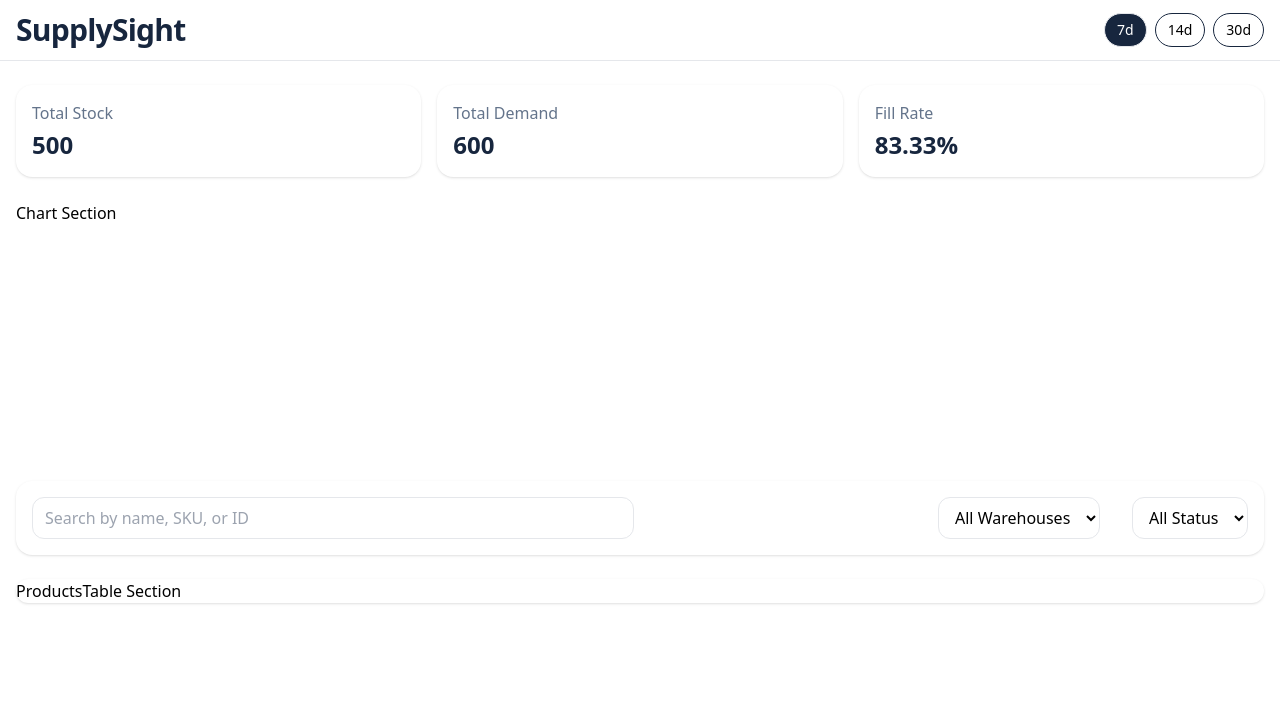
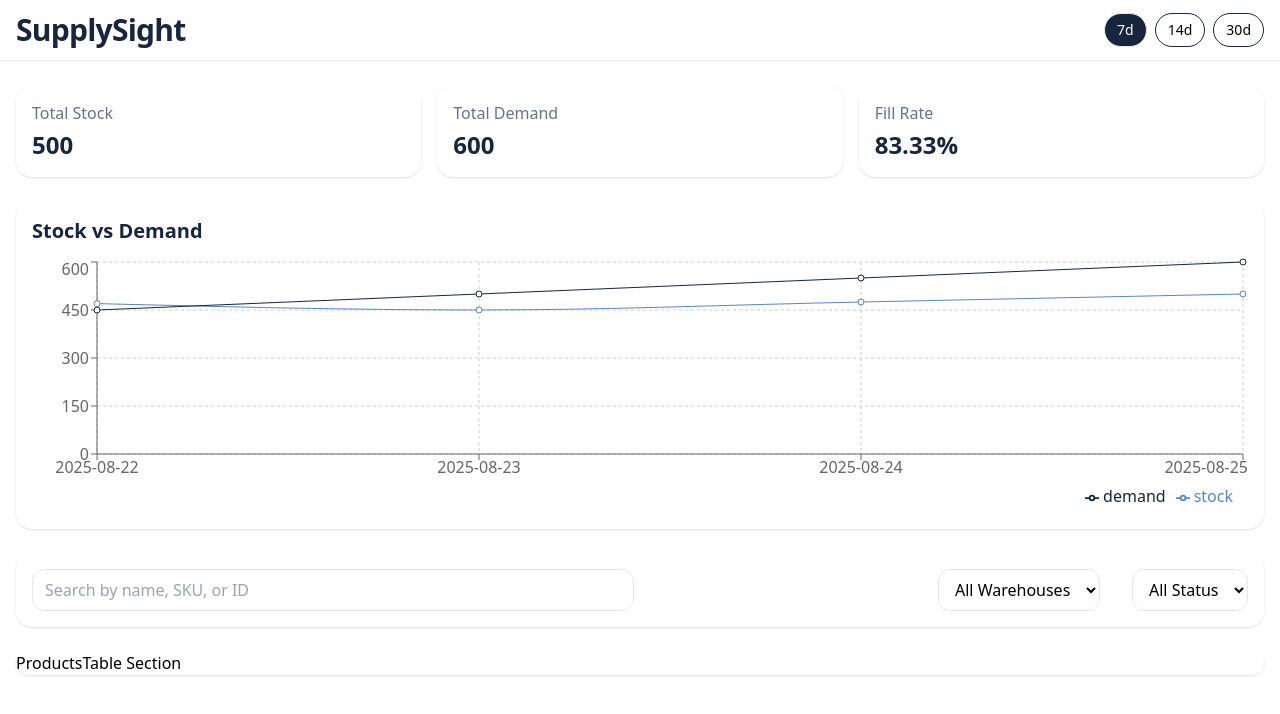
Before and after one commit to guptamayank9827/supply-sight-dashboard, a React (Vite) app in the folder client/: page / in a window 1280 px wide. Shown: the top 714 px of the page. Built offline with nearby package versions, Linux system fonts and the light colour scheme.

Commit message:
added TrendChart component

```diff
--- a/client/package.json
+++ b/client/package.json
@@ -11,7 +11,8 @@
   },
   "dependencies": {
     "react": "^19.1.1",
-    "react-dom": "^19.1.1"
+    "react-dom": "^19.1.1",
+    "recharts": "^3.1.2"
   },
   "devDependencies": {
     "@eslint/js": "^9.33.0",
--- a/client/src/App.tsx
+++ b/client/src/App.tsx
@@ -6,7 +6,7 @@ import TrendChart from './components/TrendChart';
 import Filters from './components/Filters';
 import ProductsTable from './components/ProductsTable';
 
-import {StatusType} from './types/types';
+import { StatusType, PointType } from './types/types';
 
 const DEFAULT_RANGE = 7;
 
@@ -23,6 +23,13 @@ const DUMMY_WAREHOUSES = [
   "PNQ-C"
 ];
 
+const DUMMY_CHARTPOINTS:PointType[] = [
+  { date: "2025-08-22", stock: 470, demand: 450 },
+  { date: "2025-08-23", stock: 450, demand: 500 },
+  { date: "2025-08-24", stock: 475, demand: 550 },
+  { date: "2025-08-25", stock: 500, demand: 600 }
+];
+
 function App() {
   // state
   const [range, setRange] = useState<number>(DEFAULT_RANGE);
@@ -32,6 +39,7 @@ function App() {
 
   const kpis = DUMMY_KPIS;
   const warehouses = DUMMY_WAREHOUSES;
+  const chartPoints = DUMMY_CHARTPOINTS;
 
   return(
     <div className="min-h-screen">
@@ -44,7 +52,12 @@ function App() {
           <KPICards totalStock={kpis.totalStock} totalDemand={kpis.totalDemand} fillRate={kpis.fillRate} />
         }
 
-        <TrendChart />
+        {chartPoints &&
+          <div className="bg-white rounded-2xl p-4 shadow">
+              <h2 className="text-brandBlue text-xl font-semibold mb-3">Stock vs Demand</h2>
+              <TrendChart points={chartPoints} />
+          </div>
+        }
 
         <Filters
           search={search}
--- a/client/src/components/TrendChart.tsx
+++ b/client/src/components/TrendChart.tsx
@@ -1,7 +1,27 @@
-export default function TrendChart() {
+import { LineChart, Line, XAxis, YAxis, CartesianGrid, Tooltip, ResponsiveContainer, Legend } from 'recharts';
+import { PointType } from '../types/types';
+
+type TrendChartProps = {
+  points: PointType
+}
+
+export default function TrendChart({ points }: TrendChartProps) {
+
   return (
     <div className="w-full h-64">
-        Chart Section
+
+      <ResponsiveContainer width="100%" height="100%">
+        <LineChart data={points}>
+          <CartesianGrid strokeDasharray="3 3" />
+          <XAxis dataKey="date" />
+          <YAxis />
+          <Tooltip />
+          <Line type="monotone" stroke="#5683d2" dataKey="stock" />
+          <Line type="monotone" stroke="#17263e" dataKey="demand" />
+          <Legend align="right" />
+        </LineChart>
+      </ResponsiveContainer>
+
     </div>
   );
 }
--- a/client/src/types/types.ts
+++ b/client/src/types/types.ts
@@ -1 +1,3 @@
 export type StatusType = 'HEALTHY' | 'LOW' | 'CRITICAL';
+
+export type PointType = { date: string; stock: number; demand: number };
```
Also changed, not shown: 1 other file (tests, documents, lock files or other folders).
